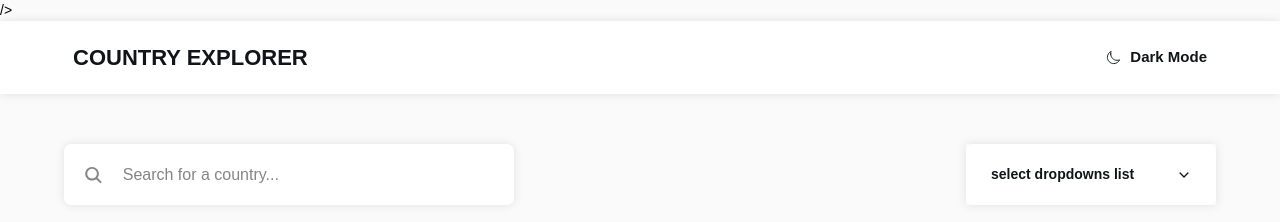
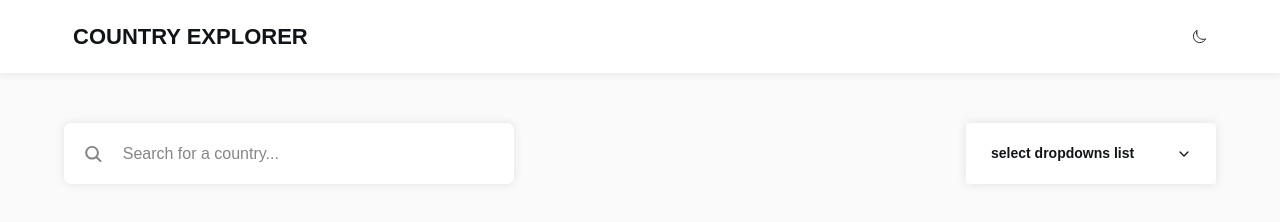
Before and after one commit to varshithar48/country-explorer, a plain HTML site: page index.html in a window 1280 px wide. Drawn offline with nearby package versions, Linux system fonts and the light colour scheme; no server answers.

Commit message:
Add files via upload

```diff
--- a/app.js
+++ b/app.js
@@ -17,7 +17,7 @@ const getAPI = async (url) => {
     return data;
   } catch (error) {
     console.log(error);
-    alert(error.message);
+   // alert(error.message);
     throw error;
   }
 };
--- a/index.html
+++ b/index.html
@@ -7,7 +7,7 @@
     <title>country explorer</title>
     <link rel="stylesheet" href="style.css" />
 
-    />
+
   </head>
   <body class="background--lm-bg">
     <header class="background--lm-elements box-shadow">
@@ -18,7 +18,7 @@
             class="switch__icon text--600 color--lm-clr"
             name="moon-outline"
           ></ion-icon>
-          <span class="color--lm-clr switch__text text--600">Dark Mode</span>
+
         </div>
       </div>
     </header>
```
Also changed, not shown: details.html (+1 -1 lines).
